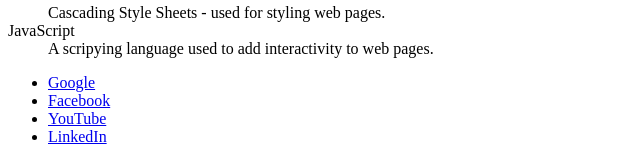
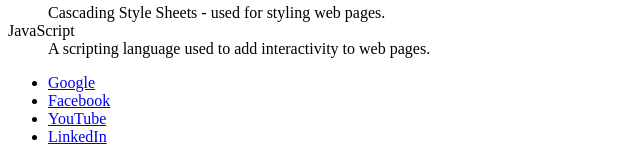
Before and after one commit to mrfaizee12/Learning-HTML-CSS, a plain HTML site: page html totorial/list.html in a window 1280 px wide. Shown: the part 278-441 px from the top of the page, 0-640 px from the left. Drawn offline with Linux system fonts and the light colour scheme.

Commit message:
changed spelling

```diff
--- a/html totorial/list.html
+++ b/html totorial/list.html
@@ -26,7 +26,7 @@
      <dt>CSS</dt>
      <dd>Cascading Style Sheets - used for styling web pages.</dd>
      <dt>JavaScript</dt>
-     <dd>A scripying language used to add interactivity to web pages.</dd>
+     <dd>A scripting language used to add interactivity to web pages.</dd>
   </dl>
   <ul>
 
```
